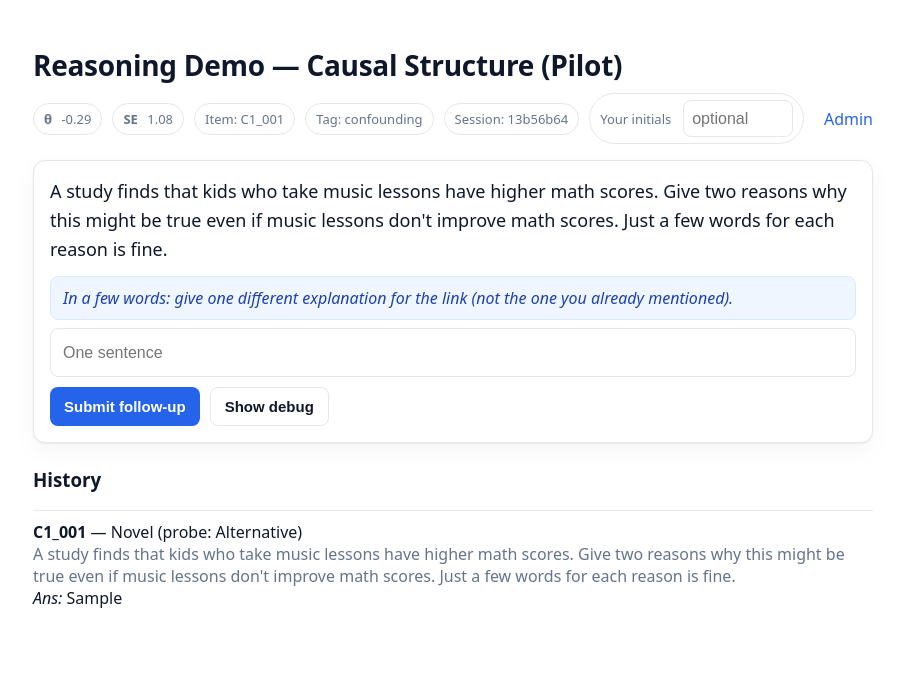
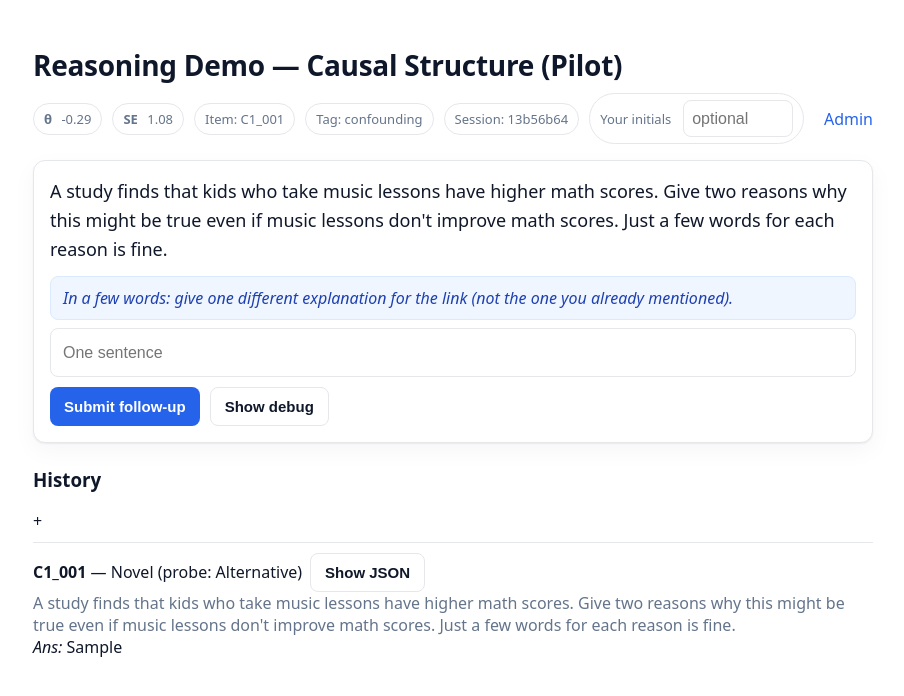
Before and after one commit to reasonbetter/demo, a Next.js app: page / in a window 1280 px wide. Both pictures are taken after typing "Sample" into the empty fields and a click on the button "Submit". Shown: the top 696 px of the page, without its empty margins (187-1091 px from the left). Built offline with nearby package versions, Linux system fonts and the light colour scheme; no server answers.

Commit message:
Update index.js

```diff
--- a/pages/index.js
+++ b/pages/index.js
@@ -1,5 +1,40 @@
 import { useEffect, useMemo, useState } from "react";
 import bank from "../public/data/itemBank.json";
+function HistoryRow({ item }) {
+  const [open, setOpen] = useState(false);
+  return (
+    <div className="historyItem">
+      <div>
+        <strong>{item.item_id}</strong> — {item.label}
+        {item.probe_type !== "None" ? ` (probe: ${item.probe_type})` : ""}
+        <button className="btn btn-secondary" style={{ marginLeft: 8 }} onClick={() => setOpen(!open)}>
+          {open ? "Hide JSON" : "Show JSON"}
+        </button>
+      </div>
+      <div className="muted">{item.text}</div>
+      <div><em>Ans:</em> {item.answer}</div>
+      {item.probe_answer && <div><em>Probe:</em> {item.probe_answer}</div>}
+
+      {open && (
+        <div className="debug" style={{ marginTop: 8 }}>
+          <div><strong>AJ (item):</strong></div>
+          <pre>{JSON.stringify(item.aj_json, null, 2)}</pre>
+          <div><strong>Controller (item):</strong></div>
+          <pre>{JSON.stringify(item.turn_json, null, 2)}</pre>
+
+          {item.probe_answer && (
+            <>
+              <div><strong>AJ (probe):</strong></div>
+              <pre>{JSON.stringify(item.probe_aj_json, null, 2)}</pre>
+              <div><strong>Controller (merge):</strong></div>
+              <pre>{JSON.stringify(item.merged_turn_json, null, 2)}</pre>
+            </>
+          )}
+        </div>
+      )}
+    </div>
+  );
+}
 
 export default function Home() {
   const [sessionId, setSessionId] = useState(null);
@@ -137,7 +172,9 @@ async function callTurn({ itemId, ajMeasurement, twMeasurement = null }) {
      label: turn.final_label,
      probe_type: turn.probe_type,
      probe_text: (turn.probe_text || ""),
-        trace: turn.trace
+     trace: turn.trace,
+     aj_json: aj,          // ← store AJ measurement
+     turn_json: turn       // ← store controller payload
    }
  ]);
     setLog((lines) => [...lines, ...turn.trace, "—"]);
@@ -188,7 +225,13 @@ async function callTurn({ itemId, ajMeasurement, twMeasurement = null }) {
 
  setHistory((h) => {
    const last = h[h.length - 1];
-      const updated = { ...last, probe_answer: probeInput, probe_label: awaitingProbe.probeType };
+   const updated = {
+     ...last,
+     probe_answer: probeInput,
+    probe_label: awaitingProbe.probeType,
+    probe_aj_json: tw,        // ← AJ result on the probe reply
+     merged_turn_json: merged  // ← controller payload after merge
+   };
    return [...h.slice(0, -1), updated];
  });
 
@@ -288,13 +331,8 @@ async function callTurn({ itemId, ajMeasurement, twMeasurement = null }) {
 
       <section style={{ marginTop: 24 }}>
         <h3>History</h3>
-        {history.map((h) => (
-          <div key={h.item_id} className="historyItem">
-            <div><strong>{h.item_id}</strong> — {h.label} {h.probe_type !== "None" ? `(probe: ${h.probe_type})` : ""}</div>
-            <div className="muted">{h.text}</div>
-            <div><em>Ans:</em> {h.answer}</div>
-            {h.probe_answer && <div><em>Probe:</em> {h.probe_answer}</div>}
-          </div>
+        + {history.map((h, i) => (
+   <HistoryRow key={h.item_id + ':' + i} item={h} />
  ))}
       </section>
     </div>
```
Lines whose indentation alone changed are shown as unchanged.
